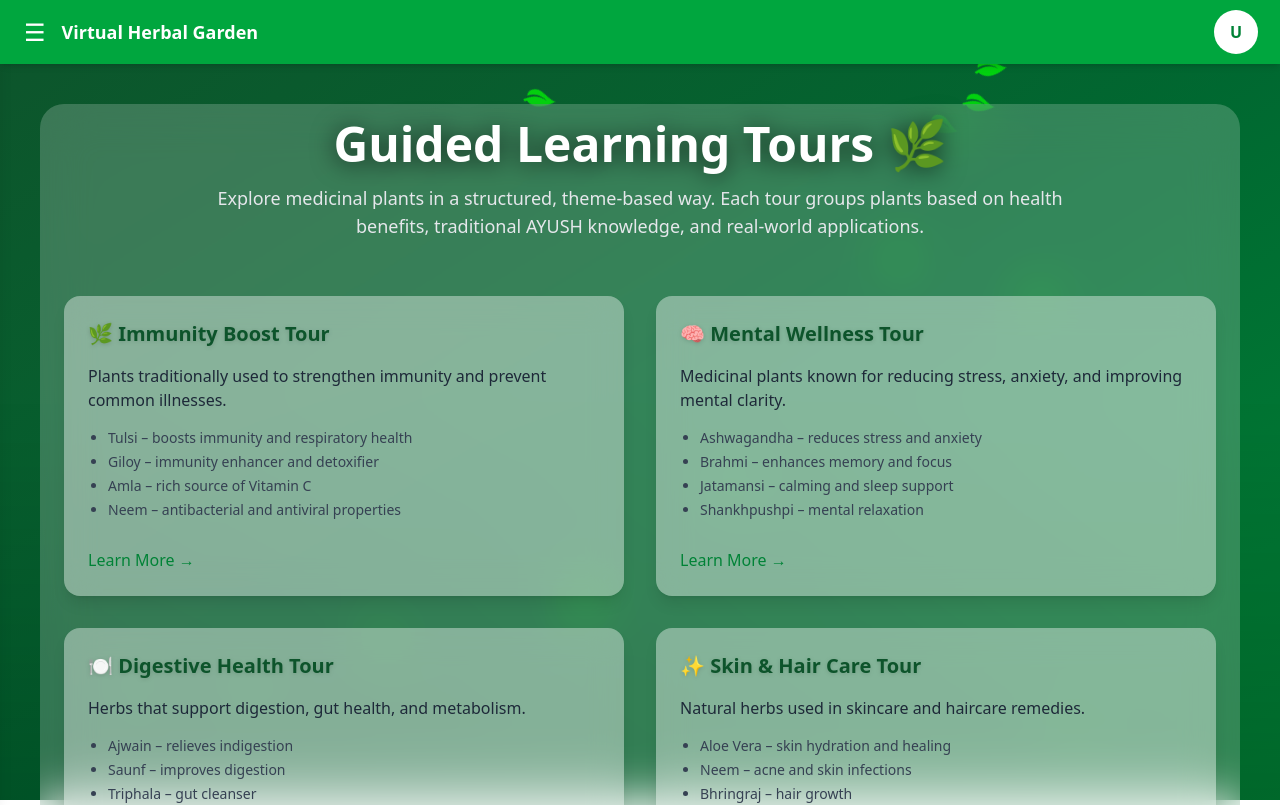
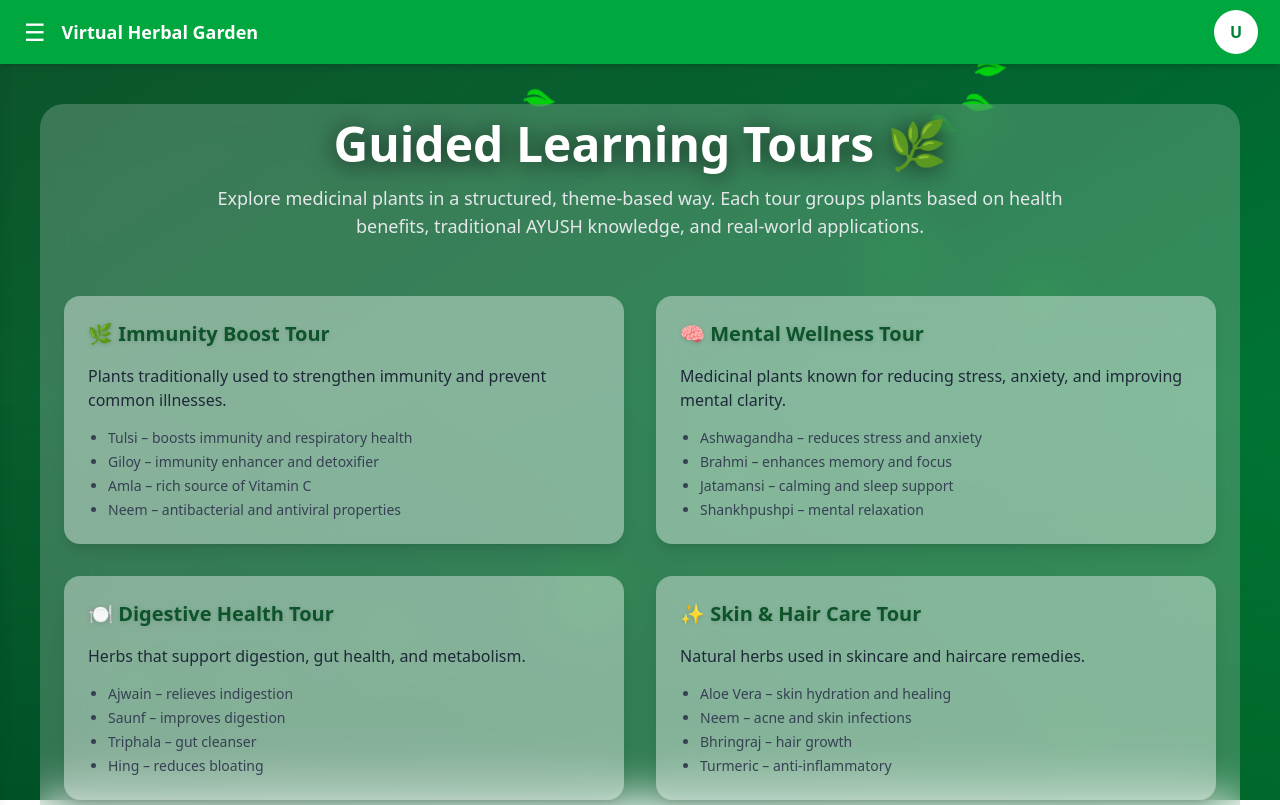
Before and after one commit to Dead-jpg/Rubix26_61_Error404, a React app in the folder frontend/: page /dashboard/learning-tours in a window 1280 px wide. Shown: the top 805 px of the page. Built offline with nearby package versions, Linux system fonts and the light colour scheme; the HTML template or start-up script is replaced by a standard one.

Commit message:
description added

```diff
--- a/frontend/src/pages/LearningTours.jsx
+++ b/frontend/src/pages/LearningTours.jsx
@@ -114,7 +114,9 @@ export default function LearningTours() {
 function TourCard({ title, description, points, link }) {
   return (
     <div className="bg-white/40 backdrop-blur-lg p-6 rounded-2xl shadow-lg hover:shadow-2xl hover:scale-[1.03] transition-transform transform space-y-4">
-      <h3 className="text-xl font-semibold text-green-900 drop-shadow-sm">{title}</h3>
+      <h3 className="text-xl font-semibold text-green-900 drop-shadow-sm">
+        {title}
+      </h3>
       <p className="text-gray-800">{description}</p>
 
       <ul className="list-disc pl-5 text-gray-700 text-sm space-y-1">
@@ -123,12 +125,12 @@ function TourCard({ title, description, points, link }) {
         ))}
       </ul>
 
-      <Link
+      {/* <Link
         to={link}
         className="mt-3 inline-block text-green-700 font-medium hover:underline"
       >
         Learn More →
-      </Link>
+      </Link> */}
     </div>
   );
 }
```
